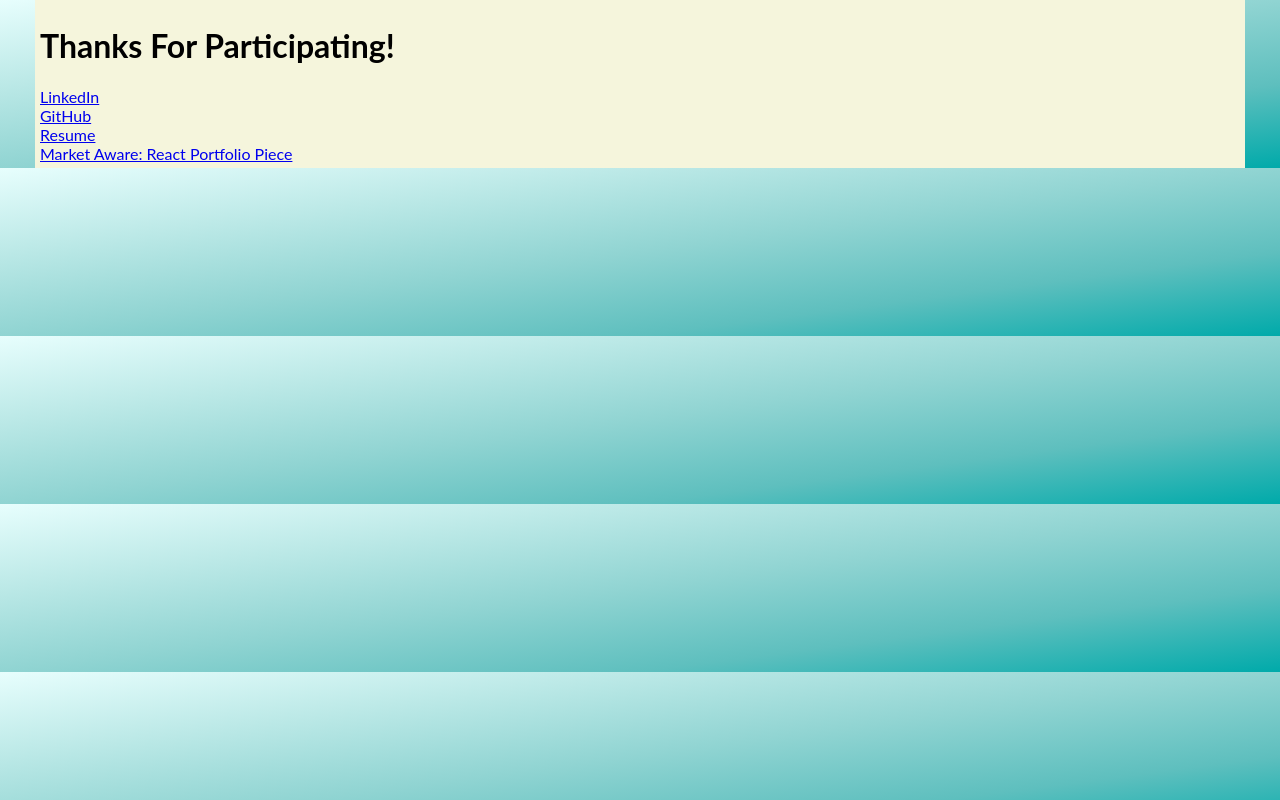
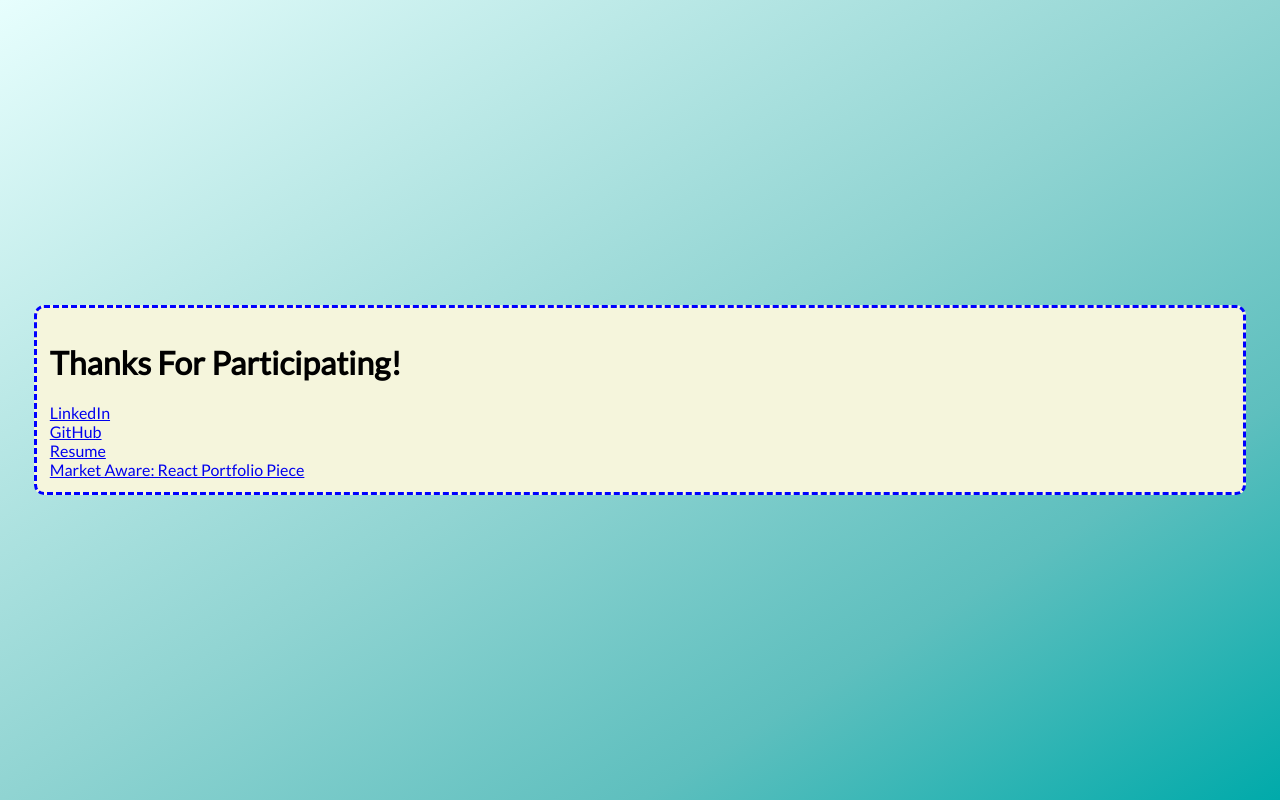
Before and after one commit to JasonSimms/challenge-signup-multipage, a React (Create React App) app: page /end in a window 1280 px wide. Built offline with nearby package versions, Linux system fonts and the light colour scheme; the HTML template or start-up script is replaced by a standard one.

Commit message:
containers redefined css

```diff
--- a/public/index.html
+++ b/public/index.html
@@ -2,9 +2,7 @@
 <html lang="en">
   <head>
     <meta charset="utf-8">
-    <style>
-      @import url('https://fonts.googleapis.com/css?family=Nunito+Sans');
-      </style>
+    <link href="https://fonts.googleapis.com/css?family=Lato" rel="stylesheet">
     <link rel="shortcut icon" href="%PUBLIC_URL%/favicon.ico">
     <meta name="viewport" content="width=device-width, initial-scale=1, shrink-to-fit=no">
     <meta name="theme-color" content="#000000">
--- a/src/App.js
+++ b/src/App.js
@@ -93,7 +93,7 @@ class App extends Component {
                 exact
                 path="/signup"
                 render={() => (
-                  <div className="container signup-form">
+                  <div className="container input-container">
                     <Progress
                       percent={this.state.progress}
                       theme={{
--- a/src/components/Email.jsx
+++ b/src/components/Email.jsx
@@ -5,7 +5,7 @@ class Email extends Component {
   render() {
 
     return (
-      <div className="email-form">
+      <div className="input-form">
         <h1>Where can we send our great offers?</h1>
         <p className="input-title">Email:</p>
 
--- a/src/components/End.jsx
+++ b/src/components/End.jsx
@@ -2,7 +2,7 @@ import React from "react";
 
 const Ending = props => {
   return (
-    <div className="container landing">
+    <div className="container greeting-container">
       <h1>Thanks For Participating!</h1>
       <a href="https://www.linkedin.com/in/jason-simms/edit/birthday/">
         LinkedIn
--- a/src/components/Landing.jsx
+++ b/src/components/Landing.jsx
@@ -2,7 +2,7 @@ import React from "react";
 
 const Landing = props => {
   return (
-    <div className="container landing">
+    <div className="container greeting-container">
       <h1>Welcome!</h1>
       <h2>A Registration Form by Jason Simms</h2>
       <a href="/signup">
--- a/src/components/Name.jsx
+++ b/src/components/Name.jsx
@@ -3,7 +3,7 @@ import React, { Component } from "react";
 class Name extends Component {
   render() {
     return (
-      <div className="name-form">
+      <div className="input-form">
         <h1>Just A Few Questions To Get Us Started...</h1>
         <p className="input-title">First Name:</p>
         <input
--- a/src/components/Phone.jsx
+++ b/src/components/Phone.jsx
@@ -5,7 +5,7 @@ class Phone extends Component {
   render() {
 
     return (
-      <div className="phone-form">
+      <div className="input-form">
         <h1>Where can we give you a call?</h1>
         <p className="input-title">Phone Number:</p>
 
--- a/src/components/Salary.jsx
+++ b/src/components/Salary.jsx
@@ -20,7 +20,7 @@ class Salary extends Component {
       className="input"
     />{range}</div>)
     return (
-      <div className="salary-form">
+      <div className="input-form">
         <h1>Household Salary?</h1>
         {mappedSalary}
         <br />
--- a/src/components/Summary.jsx
+++ b/src/components/Summary.jsx
@@ -2,7 +2,7 @@ import React from "react";
 
 const Summary = props => {
   return (
-    <div className="summary">
+    <div className="input-form">
       {/* <p>{JSON.stringify(props.data)}</p> */}
       <h1>Summary:</h1>
       <p>Last Name: {props.data.nameLast}</p>
--- a/src/index.css
+++ b/src/index.css
@@ -11,7 +11,11 @@ body {
   background-color: grey;
   /* background: -webkit-linear-gradient(360deg, #224e4d 10%, #083023 360%); */
   /* background: linear-gradient(360deg, #224e4d 10%, #083023 360%); */
-  background: linear-gradient(to left top, #00aaaa, #5ebfbe, #90d4d2, #bce9e7, #e7fefd);
+  background-image: linear-gradient(to left top, #00aaaa, #5ebfbe, #90d4d2, #bce9e7, #e7fefd);
+  min-height: 100vh;
+  display: flex;
+  justify-content: center;
+  align-items: center;
 }
 
 code {
@@ -21,10 +25,25 @@ code {
 
 .container {
   background-color: beige;
-  width: 1200px;
-  max-width: 96%;
-  margin: 0 auto;
-  padding: 5px;
+  width: 100vw;
+  max-width: 90%;
+  margin: auto auto;
+  padding: 1vw;
+}
+
+.input-form {
+  border-radius: 10px;
+  border: 1px red dashed;
+}
+
+.input-container {
+  border-radius: 10px;
+  border: 3px red dashed;
+}
+
+.greeting-container{
+  border-radius: 10px;
+  border: 3px blue dashed;
 }
 
 /* On screens that are 992px or less, set the background color to blue */
```
